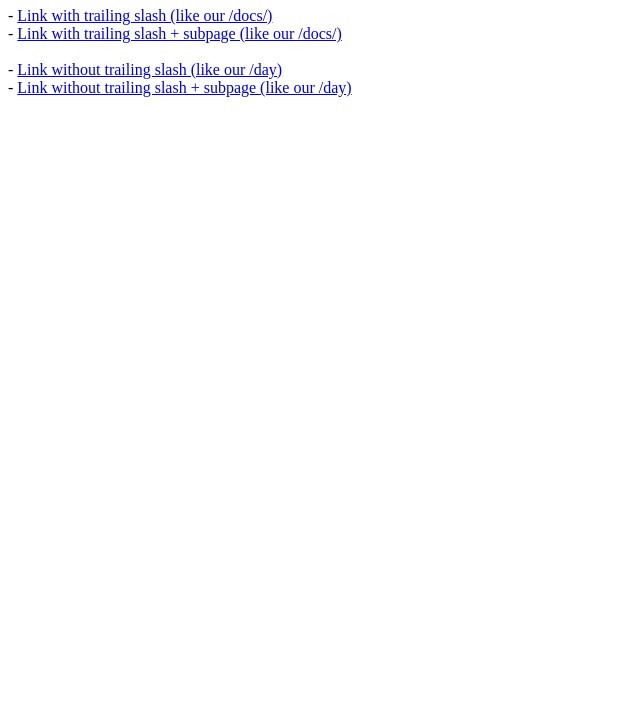
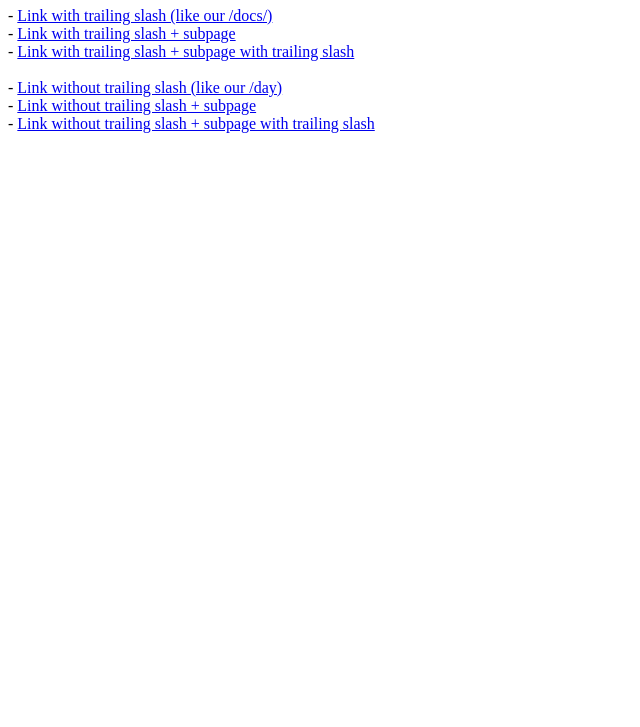
Before and after one commit to janpio/vercel-proj1, a plain HTML site: page index.html in a window 1280 px wide. Shown: the part 73-800 px from the top of the page, without its empty margins (0-640 px from the left). Drawn offline with Linux system fonts and the light colour scheme.

Commit message:
Update index.html

```diff
--- a/index.html
+++ b/index.html
@@ -5,10 +5,14 @@
 <h1>Proj 1</h1>
 
 - <a href="/foo/">Link with trailing slash (like our /docs/)</a><br>
-- <a href="/foo/subpage">Link with trailing slash + subpage (like our /docs/)</a><br>
+- <a href="/foo/subpage.html">Link with trailing slash + subpage</a><br>
+- <a href="/foo/subpage.html/">Link with trailing slash + subpage with trailing slash</a><br>
+
 <br>
 - <a href="/bar">Link without trailing slash (like our /day)</a><br>
-- <a href="/bar/subpage">Link without trailing slash + subpage (like our /day)</a><br>
+- <a href="/bar/subpage.html">Link without trailing slash + subpage</a><br>
+- <a href="/bar/subpage.html/">Link without trailing slash + subpage with trailing slash</a><br>
+
 
 </body>
 </html>
```
